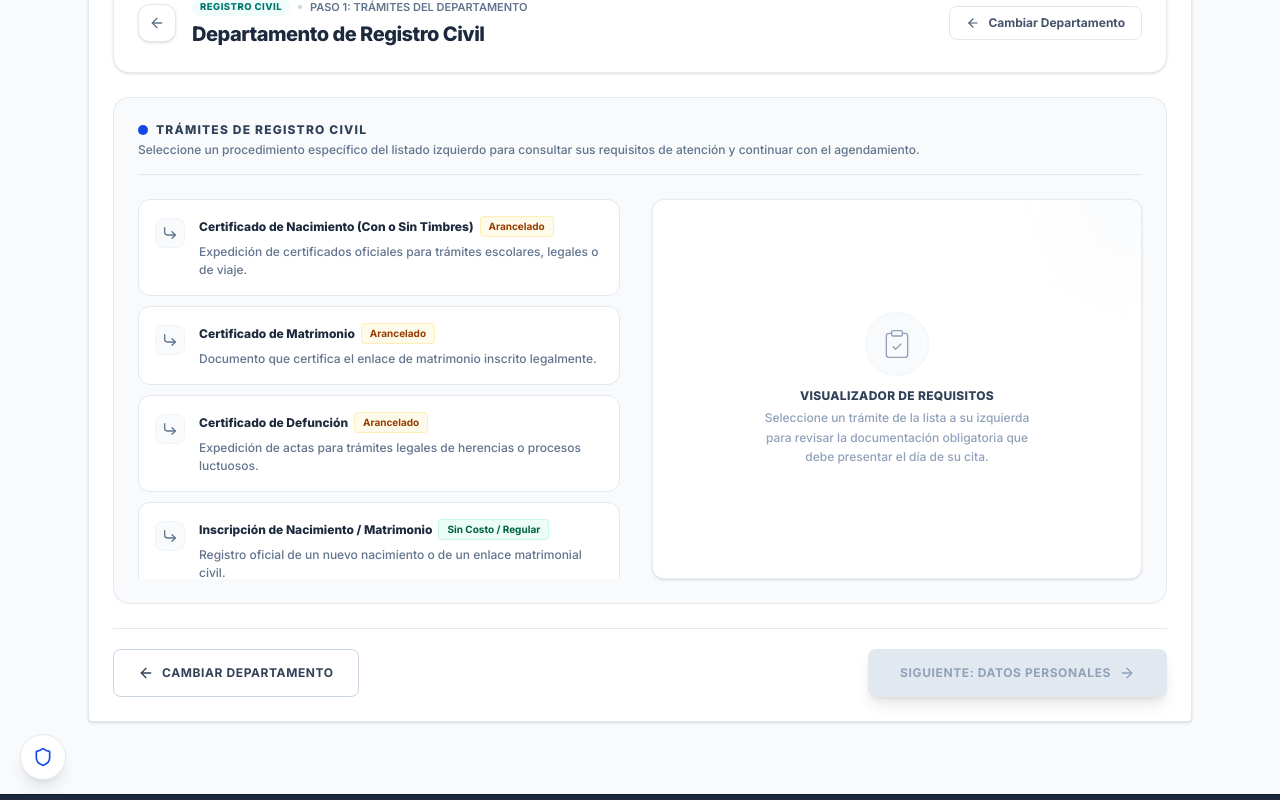
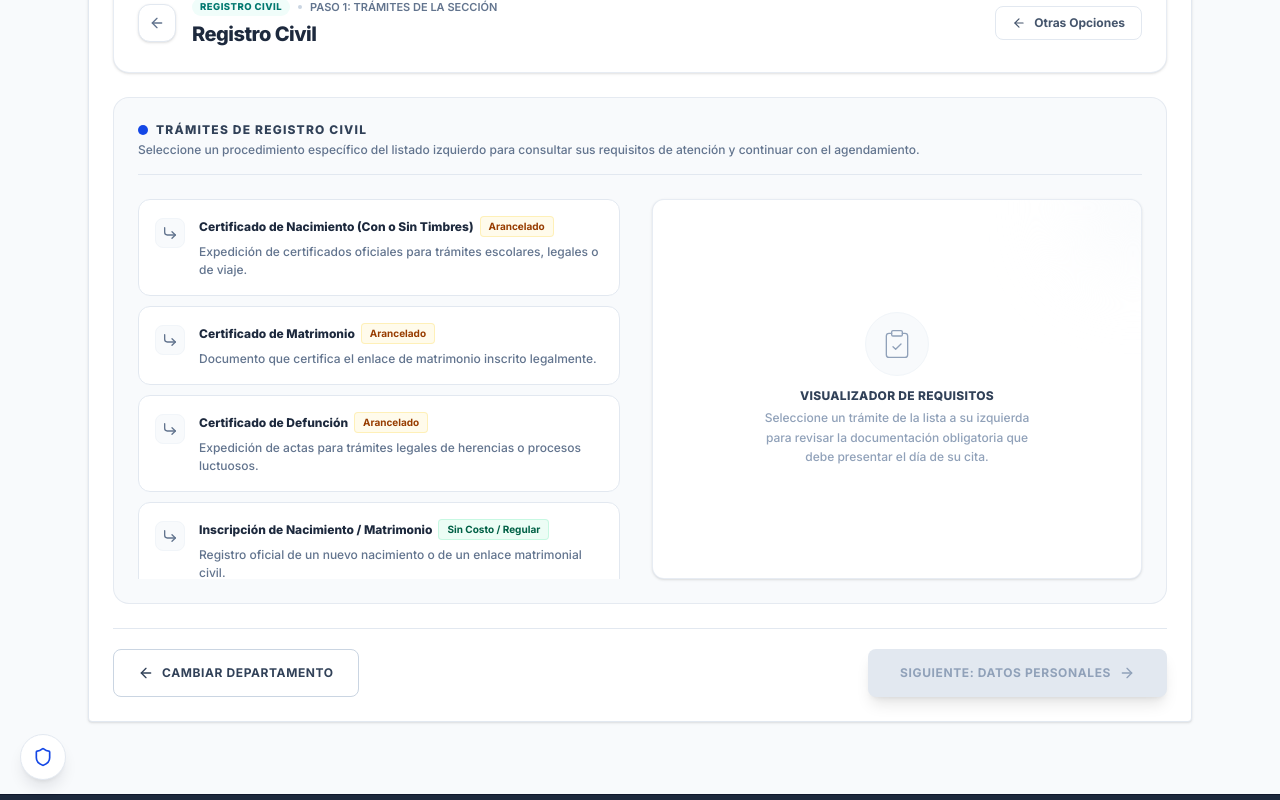
Before and after one commit to oavv03/CitasTE, a React (Vite) app: page / in a window 1280 px wide. Both pictures are taken after a click on the button 280 px from the left and 1004 px from the top of the page. Shown: the part 604-1404 px from the top of the page. Built offline with nearby package versions, Linux system fonts and the light colour scheme.

Commit message:
refactor(ui): update service selection step UI
Simplify progress indicator and refine instructional text in the SeleccionServicio component for better clarity.

```diff
--- a/src/components/SeleccionServicio.tsx
+++ b/src/components/SeleccionServicio.tsx
@@ -233,8 +233,6 @@ export default function SeleccionServicio({
               <span className="bg-blue-600 text-[10px] font-extrabold uppercase tracking-wider px-2.5 py-1 rounded-full border border-blue-400/20">
                 Paso 1 de 3: Selección de Trámite
               </span>
-              <span className="w-1.5 h-1.5 rounded-full bg-emerald-400"></span>
-              <span className="text-[11px] text-slate-300 font-medium">Buzón de Atención Presencial</span>
             </div>
 
             <div className="flex flex-col md:flex-row md:items-center justify-between gap-4">
@@ -243,7 +241,7 @@ export default function SeleccionServicio({
                   ¿Qué trámite desea realizar hoy?
                 </h2>
                 <p className="text-xs text-slate-300 font-medium leading-relaxed">
-                  Para comenzar, seleccione a qué departamento pertenece el trámite correspondiente. Al ingresar, podrá examinar las opciones disponibles y requisitos obligatorios para reservar su cita.
+                  Para comenzar, seleccione la opción correspondiente. Una vez dentro, podrá revisar los requisitos obligatorios y reservar su cita.
                 </p>
               </div>
               {onBack && (
@@ -440,7 +438,7 @@ export default function SeleccionServicio({
         <div className="bg-slate-50 border border-slate-200 rounded-xl p-4 flex items-start gap-3">
           <Info className="w-5 h-5 text-slate-400 shrink-0 mt-0.5" />
           <p className="text-xs text-slate-500 leading-relaxed font-medium">
-            <strong>¿Sabía usted?</strong> Los trámites del Departamento de Extranjería (PE) han sido reubicados dentro de la opción de <strong>Cedulación</strong>. Del mismo modo, los trámites para Panameños en el Extranjero se encuentran consolidados dentro del departamento de <strong>Registro Civil</strong>.
+            <strong>¿Sabía usted?</strong> Los trámites de Extranjería (PE) han sido reubicados dentro de la opción de <strong>Cedulación</strong>. Del mismo modo, los trámites para Panameños en el Extranjero se encuentran consolidados dentro de <strong>Registro Civil</strong>.
           </p>
         </div>
       </div>
@@ -477,10 +475,10 @@ export default function SeleccionServicio({
                   {meta.badgeText}
                 </span>
                 <span className="w-1 h-1 rounded-full bg-slate-300"></span>
-                <span className="text-[11px] text-slate-500 font-semibold uppercase">Paso 1: Trámites del Departamento</span>
+                <span className="text-[11px] text-slate-500 font-semibold uppercase">Paso 1: Trámites de la sección</span>
               </div>
               <h2 className="text-lg md:text-xl font-extrabold tracking-tight text-slate-800">
-                Departamento de {currentCategory?.nombre}
+                {currentCategory?.nombre}
               </h2>
             </div>
           </div>
@@ -491,7 +489,7 @@ export default function SeleccionServicio({
             className="md:self-center px-4 py-2 border border-slate-200 hover:bg-slate-50 text-slate-600 hover:text-slate-850 rounded-lg transition text-xs font-bold flex items-center justify-center gap-2 cursor-pointer bg-white"
           >
             <ArrowLeft className="w-3.5 h-3.5" />
-            Cambiar Departamento
+            Otras Opciones
           </button>
         </div>
       </div>
```
